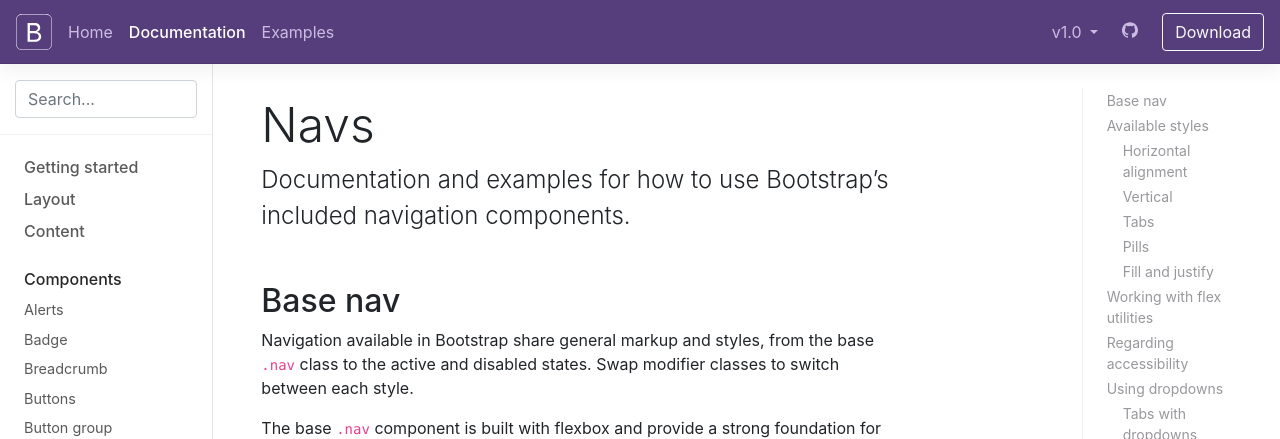
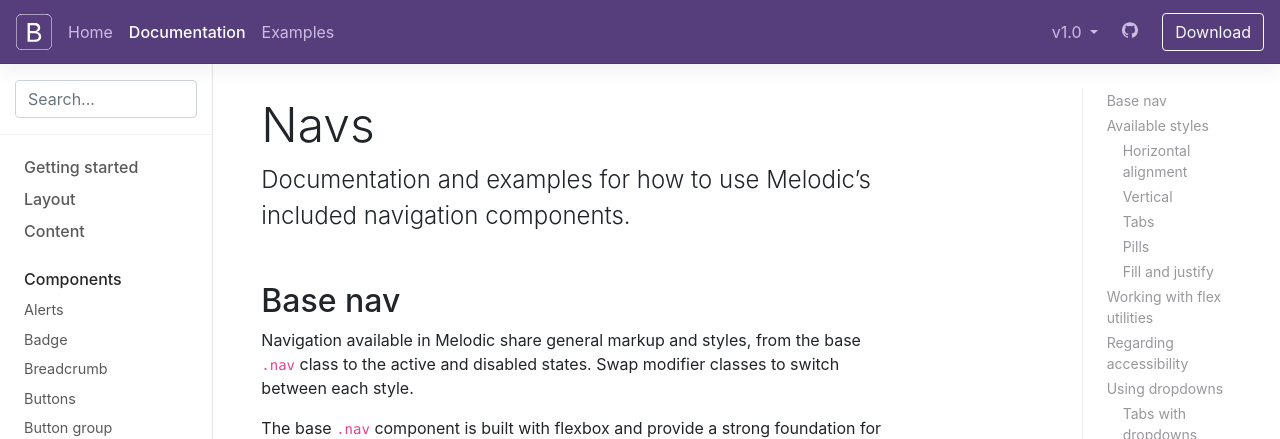
Before and after one commit to arielkirkwood/melodic-web, a Jekyll site: the page built from docs/4.0/components/navs.md, in a window 1280 px wide and 900 px high. Shown: the top 439 px of the window. Built offline with Jekyll 4.4.1, drawn with Linux system fonts in a browser that asks for light colours; nearby versions of some CDN libraries; comment, search, counter and statistics services are not loaded; the table of contents is made by our own code; some of the changed text lies outside the part shown.

Commit message:
Update Components/Navs page

```diff
--- a/docs/4.0/components/navs.md
+++ b/docs/4.0/components/navs.md
@@ -1,14 +1,14 @@
 ---
 layout: docs
 title: Navs
-description: Documentation and examples for how to use Bootstrap's included navigation components.
+description: Documentation and examples for how to use Melodic's included navigation components.
 group: components
 toc: true
 ---
 
 ## Base nav
 
-Navigation available in Bootstrap share general markup and styles, from the base `.nav` class to the active and disabled states. Swap modifier classes to switch between each style.
+Navigation available in Melodic share general markup and styles, from the base `.nav` class to the active and disabled states. Swap modifier classes to switch between each style.
 
 The base `.nav` component is built with flexbox and provide a strong foundation for building all types of navigation components. It includes some style overrides (for working with lists), some link padding for larger hit areas, and basic disabled styling.
 
@@ -295,7 +295,7 @@
 
 ## JavaScript behavior
 
-Use the tab JavaScript plugin—include it individually or through the compiled `bootstrap.js` file—to extend our navigational tabs and pills to create tabbable panes of local content, even via dropdown menus.
+Use the tab JavaScript plugin—include it individually or through the compiled `melodic.js` file—to extend our navigational tabs and pills to create tabbable panes of local content, even via dropdown menus.
 
 If you're building our JavaScript from source, it [requires `util.js`]({{ site.baseurl }}/docs/{{ site.docs_version }}/getting-started/javascript/#util).
 
```
Also changed, not shown: other parts of docs/4.0/components/navs.md (+11 -11 lines).
